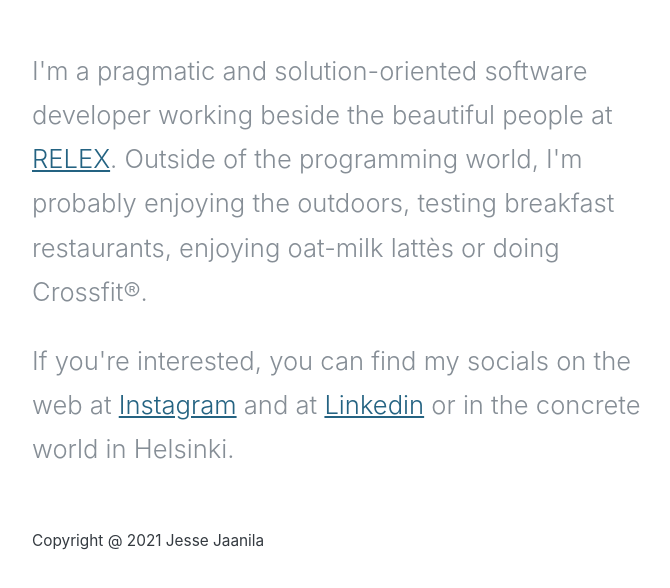
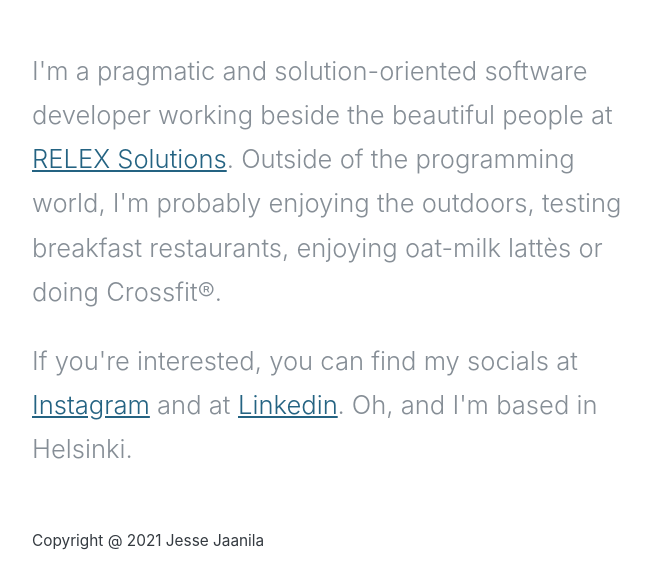
Before and after one commit to Jaanilj/jessejaanilacom, a React app: page / in a window 1280 px wide. Shown: the part 124-712 px from the top of the page, without its empty margins (303-973 px from the left). Built offline with nearby package versions, Linux system fonts and the light colour scheme.

Commit message:
Fix issue with <a> tag hover and focus effect. Change about text a bit.

```diff
--- a/css/common-styles.less
+++ b/css/common-styles.less
@@ -36,6 +36,8 @@ h1 {
 
 a {
   color: @dark-teal;
+  display: inline-block;
+  vertical-align: bottom;
   transition: color 0.2s ease-in-out;
 }
 a:before,
@@ -54,6 +56,8 @@ a:focus {
   a:hover,
   a:focus {
     position: relative;
+    display: inline-flex;
+    vertical-align: bottom;
     color: #000;
     background: #fff;
     mix-blend-mode: multiply;
--- a/src/features/app/components/About.tsx
+++ b/src/features/app/components/About.tsx
@@ -8,14 +8,15 @@ export default function About(): JSX.Element {
     <section>
       <p>
         I&apos;m a pragmatic and solution-oriented software developer working
-        beside the beautiful people at <a href={relexUrl}>RELEX</a>. Outside of
-        the programming world, I&apos;m probably enjoying the outdoors, testing
-        breakfast restaurants, enjoying oat-milk lattès or doing Crossfit®.
+        beside the beautiful people at <a href={relexUrl}>RELEX Solutions</a>.
+        Outside of the programming world, I&apos;m probably enjoying the
+        outdoors, testing breakfast restaurants, enjoying oat-milk lattès or
+        doing Crossfit®.
       </p>
       <p>
-        If you&apos;re interested, you can find my socials on the web at{' '}
+        If you&apos;re interested, you can find my socials at{' '}
         <a href={instagramUrl}>Instagram</a> and at{' '}
-        <a href={linkedInUrl}>Linkedin</a> or in the concrete world in Helsinki.
+        <a href={linkedInUrl}>Linkedin</a>. Oh, and I&apos;m based in Helsinki.
       </p>
     </section>
   )
```
